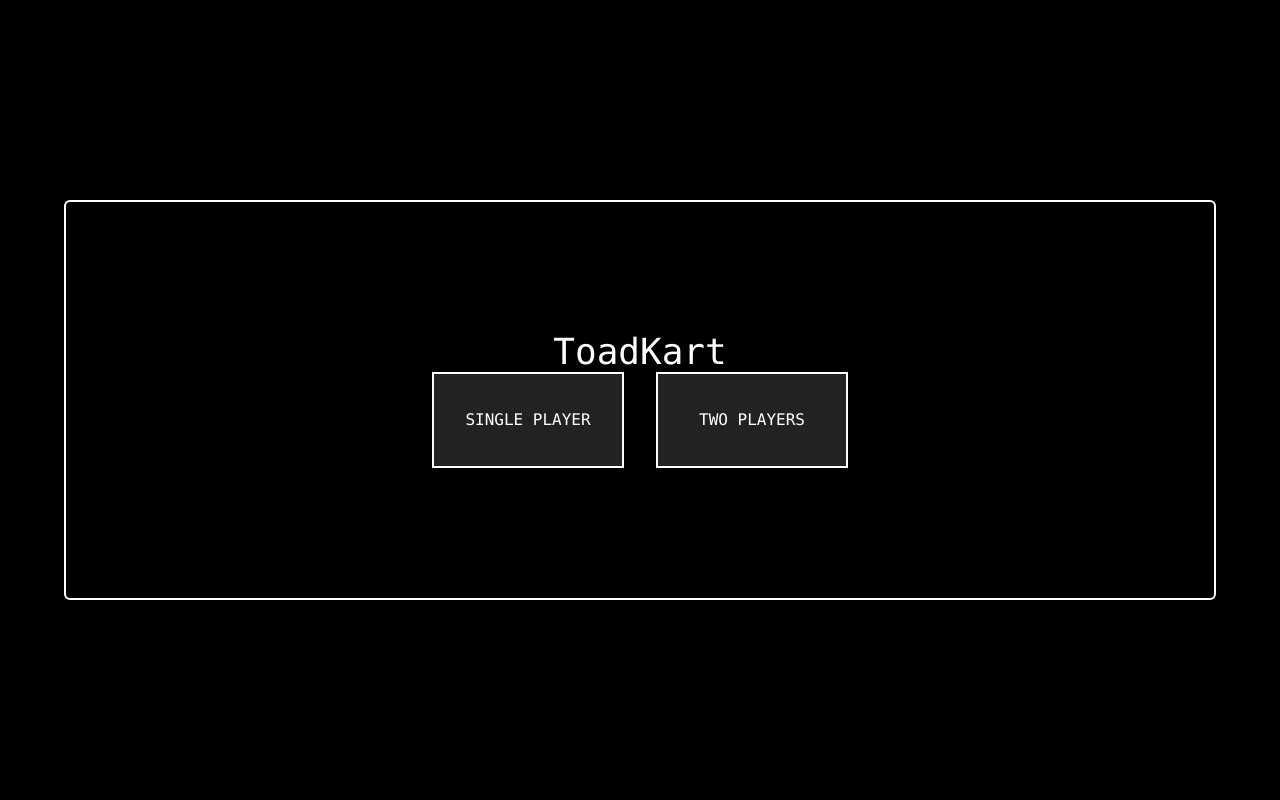
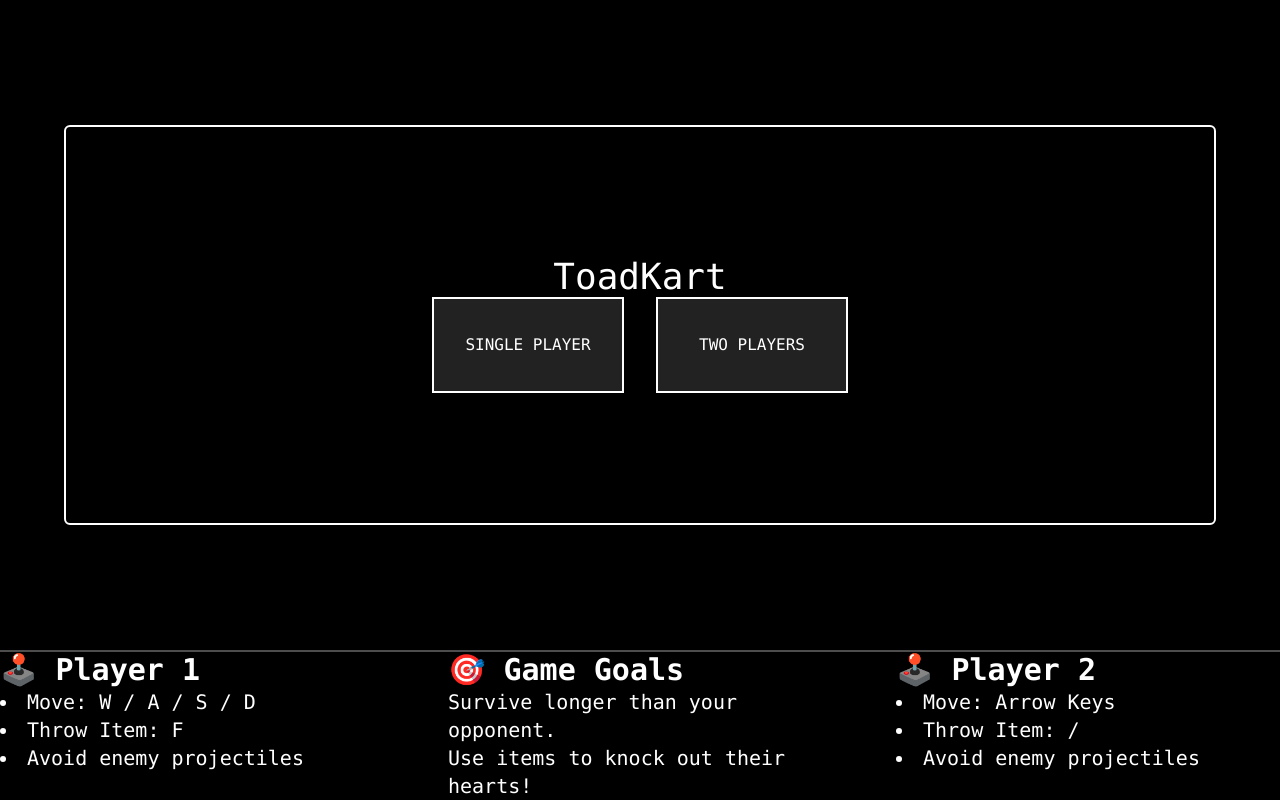
Before and after one commit to jyush98/toadkart, a Next.js app in the folder apps/web/: page / in a window 1280 px wide. Built offline with nearby package versions, Linux system fonts and the light colour scheme.

Commit message:
Instructions + Style Changes

```diff
--- /dev/null
+++ b/apps/web/app/components/InstructionsPanel.tsx
@@ -0,0 +1,32 @@
+export default function InstructionsPanel() {
+  return (
+    <div className="w-full bg-black text-white border-t-2 border-white/30 px-16 py-12 text-xl font-mono flex justify-between items-start gap-16">
+      {/* Player 1 Instructions */}
+      <div className="w-1/3 text-left">
+        <h3 className="text-3xl font-bold mb-6">🕹️ Player 1</h3>
+        <ul className="list-disc list-inside space-y-4">
+          <li>Move: W / A / S / D</li>
+          <li>Throw Item: F</li>
+          <li>Avoid enemy projectiles</li>
+        </ul>
+      </div>
+
+      {/* Game Goals */}
+      <div className="w-1/3 text-left">
+        <h3 className="text-3xl font-bold mb-6">🎯 Game Goals</h3>
+        <p className="mb-4">Survive longer than your opponent.</p>
+        <p>Use items to knock out their hearts!</p>
+      </div>
+
+      {/* Player 2 Instructions */}
+      <div className="w-1/3 text-left">
+        <h3 className="text-3xl font-bold mb-6">🕹️ Player 2</h3>
+        <ul className="list-disc list-inside space-y-4">
+          <li>Move: Arrow Keys</li>
+          <li>Throw Item: /</li>
+          <li>Avoid enemy projectiles</li>
+        </ul>
+      </div>
+    </div>
+  );
+}
--- a/apps/web/app/components/Screen.tsx
+++ b/apps/web/app/components/Screen.tsx
@@ -29,12 +29,12 @@ export default function Screen() {
   };
 
   return (
-    <div className="w-screen h-screen bg-black flex items-center justify-center">
+    <div className="w-screen h-full bg-black flex items-center justify-center">
       <div className="relative w-[90vw] h-[50vh] border-2 border-white rounded-md overflow-hidden font-mono text-white">
         {view === 'menu' && (
           <div className="flex flex-col items-center justify-center h-full">
             <h1 className="text-4xl mb-8">ToadKart</h1>
-            <div className="flex gap-8">
+            <div className="flex gap-8 pt-20">
               <button
                 className="w-48 h-24 border-2 border-white bg-[#222] hover:bg-[#333] transition"
                 onClick={() => handleModeSelect('single')}
--- a/apps/web/app/components/game/Game.tsx
+++ b/apps/web/app/components/game/Game.tsx
@@ -137,14 +137,15 @@ export default function Game({ mode, onReturnToMenu, p1Char, p2Char }: GameProps
         prev
           .map(p => {
             if (p.type === 'shell') {
-              const SHELL_SPEED = 24;
+              const SHELL_SPEED = 36;
               const newX = p.direction === 'right' ? p.x + SHELL_SPEED : p.x - SHELL_SPEED;
               const isOffscreen = newX < 0 || newX > screenWidth;
               return isOffscreen ? null : { ...p, x: newX };
             }
 
             if (p.type === 'banana') {
-              const dx = p.direction === 'right' ? 8 : -8;
+              const BANANA_SPEED = 30;
+              const dx = p.direction === 'right' ? BANANA_SPEED : -1 * BANANA_SPEED;
               const newX = p.x + dx;
               const maxDist = screenWidth * 0.4;
               const traveled = Math.abs((p.startX ?? p.x) - newX);
@@ -164,7 +165,7 @@ export default function Game({ mode, onReturnToMenu, p1Char, p2Char }: GameProps
 
   useEffect(() => {
     projectiles.forEach((p, i) => {
-      const proj: Entity = { x: p.x, y: p.y, width: 32, height: 32 };
+      const proj: Entity = { x: p.x, y: p.y, width: 24, height: 24 };
       const player1: Entity = { ...p1Pos, width: 48, height: 48 };
       const player2: Entity = { ...p2Pos, width: 48, height: 48 };
 
@@ -372,8 +373,8 @@ export default function Game({ mode, onReturnToMenu, p1Char, p2Char }: GameProps
             left: `${p.x}px`,
             top: `calc(50% + ${p.y}px)`,
             transform: 'translateY(-50%)',
-            width: '32px',
-            height: '32px',
+            width: p.type === 'banana' || p.type === 'banana_static' ? '48px' : '24px',
+            height: p.type === 'banana' || p.type === 'banana_static' ? '48px' : '24px',
             zIndex: 15,
           }}
         />
--- a/apps/web/app/components/game/HUD.tsx
+++ b/apps/web/app/components/game/HUD.tsx
@@ -16,7 +16,7 @@ export default function HUD({ p1Hearts, p2Hearts, p1Item, p2Item }: HUDProps) {
   const renderItem = (item: 'banana' | 'shell' | null) => {
     if (item === 'banana') return '🍌';
     if (item === 'shell') return '🟢';
-    return '🎁';
+    return '❓';
   };
 
   return (
--- a/apps/web/app/page.tsx
+++ b/apps/web/app/page.tsx
@@ -1,7 +1,15 @@
 'use client';
 
+import InstructionsPanel from "./components/InstructionsPanel";
 import Screen from "./components/Screen";
 
 export default function Home() {
-  return <Screen />;
+  return (
+    <div className="h-screen flex flex-col">
+      <div className="flex-1">
+        <Screen />
+      </div>
+      <InstructionsPanel />
+    </div>
+  );
 }
```
